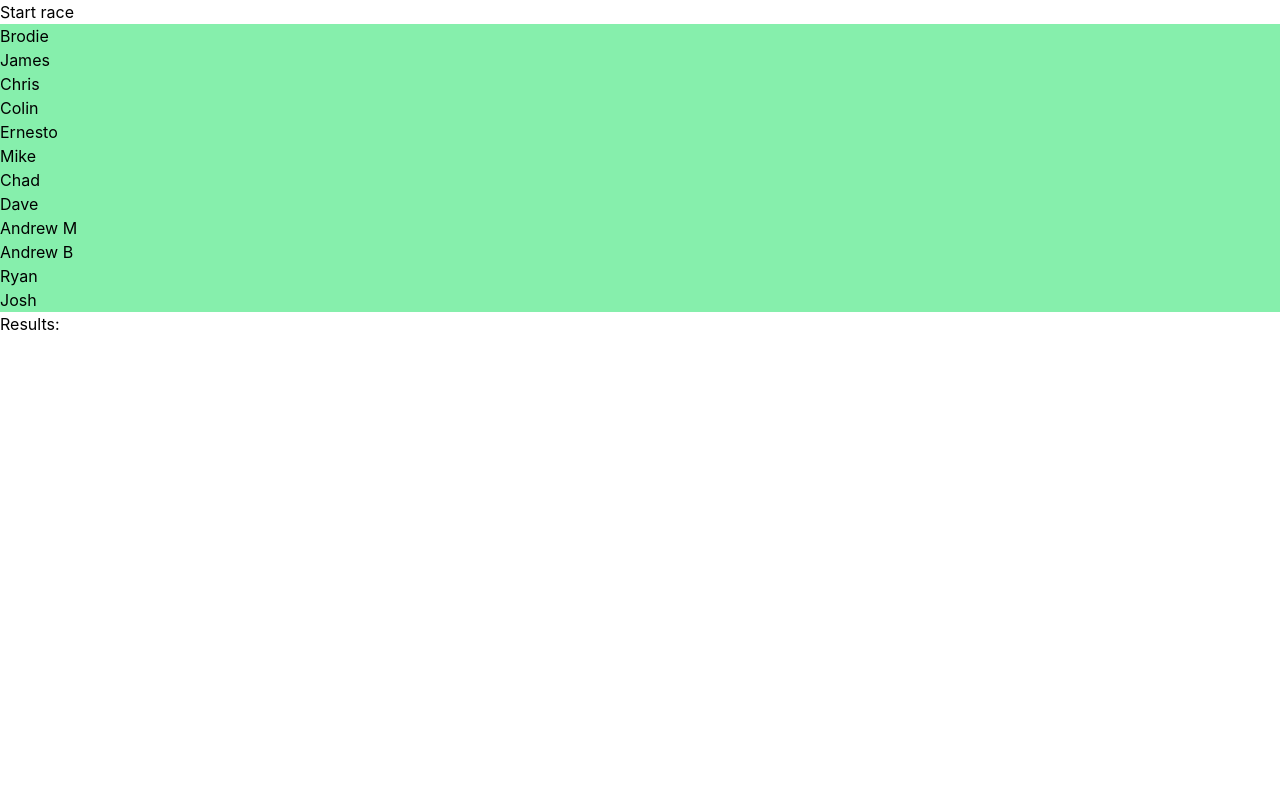
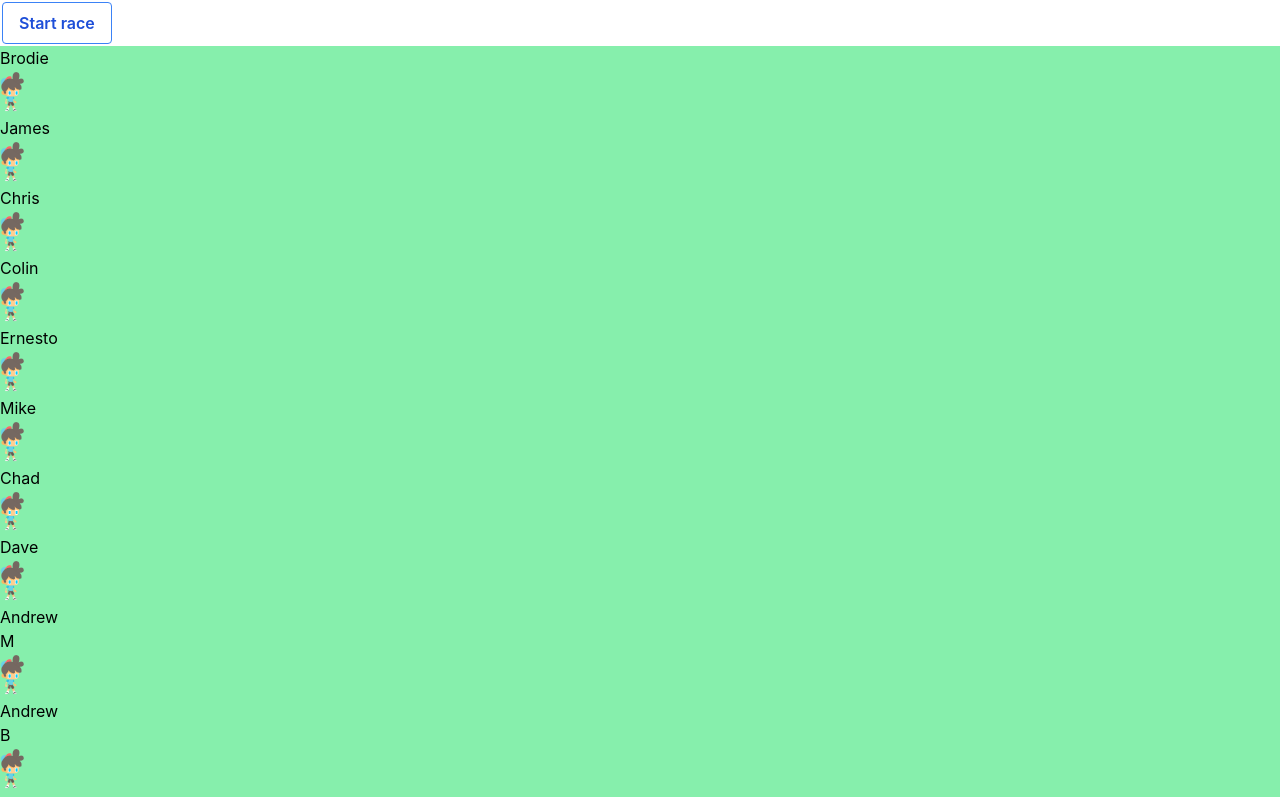
Before and after one commit to jamespohalloran/draft-calculator, a Next.js app: page / in a window 1280 px wide. Shown: the top 797 px of the page. Built offline with nearby package versions, Linux system fonts and the light colour scheme.

Commit message:
add animation

```diff
--- a/pages/index.tsx
+++ b/pages/index.tsx
@@ -46,7 +46,8 @@ function getRandomArbitrary(min: number, max: number) {
   return Math.random() * (max - min) + min;
 }
 
-const RaceTrack = observer(({ race }: { race: Race }) => {
+const RaceTrack = observer(
+  ({ race, running }: { race: Race; running: boolean }) => {
     return (
       <>
         <div className="bg-green-300 w-full">
@@ -54,9 +55,18 @@ const RaceTrack = observer(({ race }: { race: Race }) => {
             <div
               className=""
               key={player.name}
-            style={{ marginLeft: `${player.position}%` }}
+              style={{ marginLeft: `${player.position}%`, width: "50px" }}
             >
               {player.name}
+              <img
+                className="w-full"
+                src={
+                  running && !race.results.find((r) => r.name == player.name)
+                    ? "/run.gif"
+                    : "idle.png"
+                }
+              />
+              {/* <Runner /> */}
             </div>
           ))}
         </div>
@@ -69,7 +79,8 @@ const RaceTrack = observer(({ race }: { race: Race }) => {
         ))}
       </>
     );
-});
+  }
+);
 
 const race = new Race([
   new Racer("Brodie"),
@@ -91,10 +102,12 @@ const Home: NextPage = () => {
 
   useEffect(() => {
     if (raceStarted) {
+      race.increaseTimer();
       setInterval(() => {
         race.increaseTimer();
       }, 50);
 
+      race.adjustSpeed();
       setInterval(() => {
         race.adjustSpeed();
       }, 1000);
@@ -105,15 +118,18 @@ const Home: NextPage = () => {
     <div className="w-screen h-screen">
       <main>
         {!raceStarted && (
+          <div className="m-0.5">
             <button
+              className="bg-transparent hover:bg-blue-500 text-blue-700 font-semibold hover:text-white py-2 px-4 border border-blue-500 hover:border-transparent rounded"
               onClick={() => {
                 setRaceStarted(true);
               }}
             >
               Start race
             </button>
+          </div>
         )}
-        <RaceTrack race={race} />
+        <RaceTrack race={race} running={raceStarted} />
       </main>
     </div>
   );
```
Also changed, not shown: public/idle.png (added), public/run.gif (added). Lines whose indentation alone changed are shown as unchanged.
